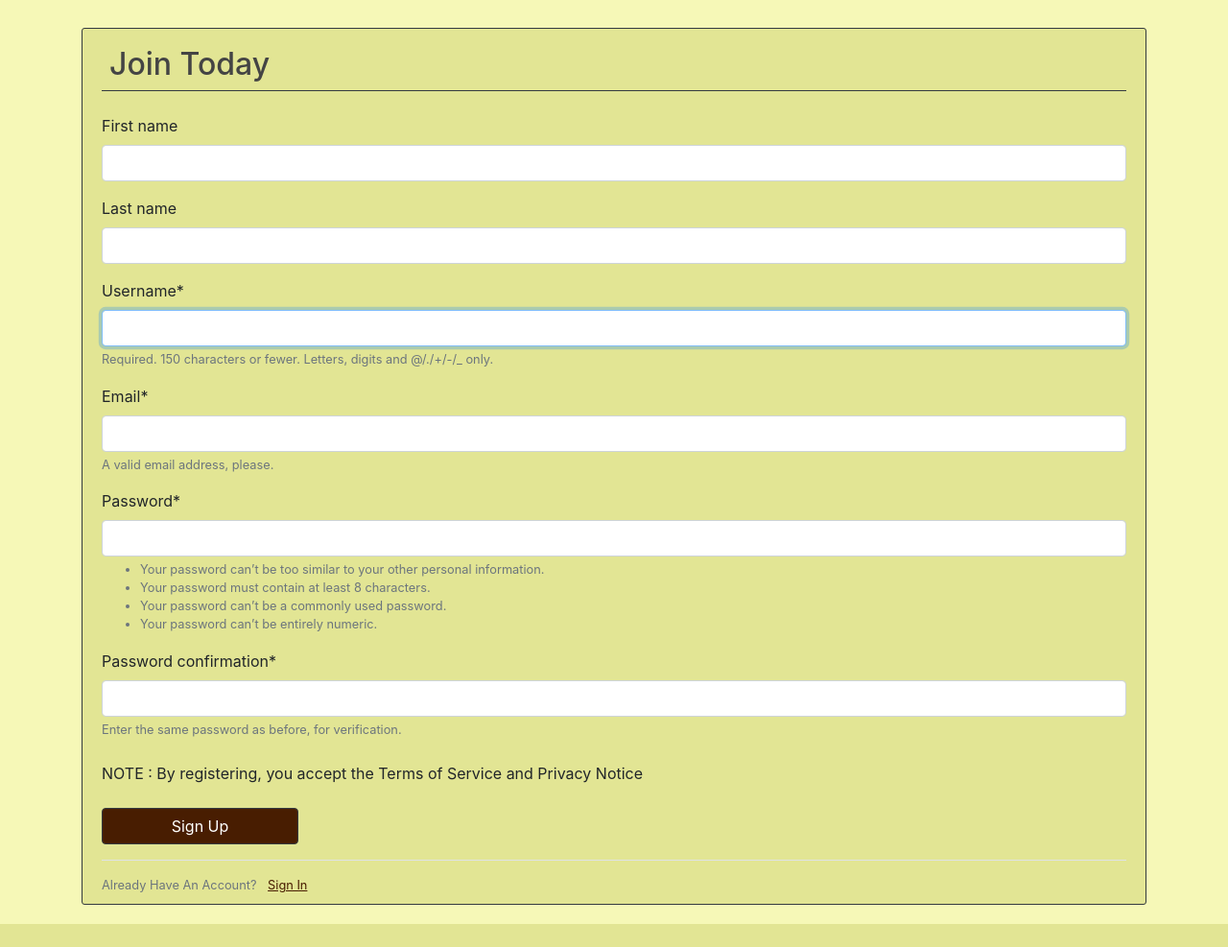
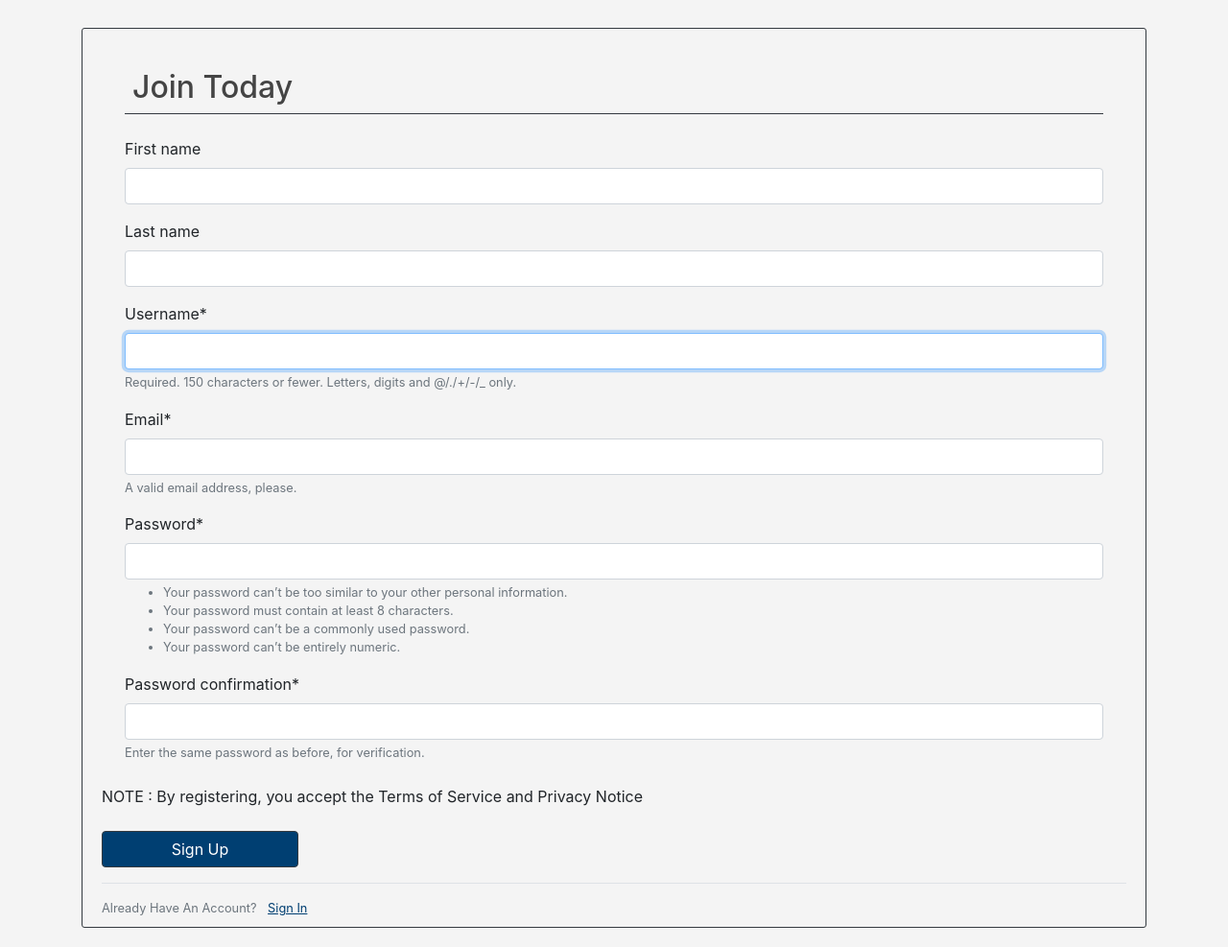
Before and after one commit to saurabhdeo7/Index_II_Document, a Django app: page /register in a window 1280 px wide. Shown: the part 56-1043 px from the top of the page at 96% size. Before the commit the page ends 1019 px from the top, so only its background shows below. Run offline with Django 4.2, Linux system fonts and the light colour scheme; some libraries are stand-ins or nearby versions.

Commit message:
ui Chaanges

```diff
--- a/main/templates/main/about.html
+++ b/main/templates/main/about.html
@@ -8,13 +8,13 @@
 			font-family: Arial, sans-serif;
 			margin: 0;
 			padding: 0;
-			background-color: #FFFDD0;
+			background-color: #F4F4F4;
 		}
 		.container1 {
 			max-width: 800px;
 			margin: 0 auto;
 			padding: 20px;
-			background-color: #FFFDD0;
+			background-color: #F4F4F4;
 			box-shadow: 0 2px 4px rgba(0, 0, 0, 0.2);
 		}
 		h1 {
@@ -43,7 +43,7 @@
 </head>
 <body>
 
-	<div class="container1">
+	<div class="container1" style = "margin-top:29px;">
 		<h1>About Fergusson College Pune</h1>
 		<p>Fergusson College Pune is one of the oldest and most prestigious colleges in India. It was founded in 1885 by Deccan Education Society, and is named after Sir James Fergusson, Governor of Bombay at the time. The college offers undergraduate and postgraduate courses in various fields such as arts, science, and commerce.</p>
 		<p>Over the years, Fergusson College has produced many notable alumni, including social reformer Gopal Krishna Gokhale, freedom fighter Bal Gangadhar Tilak, and scientist C.V. Raman. The college has also been associated with several social and political movements in India, and has a rich history of academic excellence.</p>
--- a/users/templates/users/register.html
+++ b/users/templates/users/register.html
@@ -2,15 +2,15 @@
 <head>
     <title>Register | FindIndexIIDocument</title>
 </head>
-<body style="background-color:#f6f8b7;">
+<body style="background-color:#F4F4F4;">
 <!-- django_project/users/templates/register.html -->
 {% extends "main/header.html" %}
 {% load crispy_forms_tags %}
 {% block content %}
-    <div class="content-section border border-dark mt-4"  style="background-color:#e2e594;">
+    <div class="content-section border border-dark mt-4"  style="background-color:#F4F4F4;">
         <form method="POST">
             {% csrf_token %}
-            <fieldset class="form-group mb-2">
+            <fieldset class="form-group mb-2" style="margin:24px">
                 <h2 class="border-bottom border-dark mb-4 p-2">Join Today </h2>
                 {{ form|crispy }}
             </fieldset>
@@ -18,12 +18,12 @@
             NOTE : By registering, you accept the Terms of Service and Privacy Notice
 
             <div class="form-group">
-                <button class="btn btn-default border-dark text-white mt-4" style="background-color:#481d01; width:205px;" type="submit">Sign Up</button>
+                <button class="btn btn-default border-dark text-white mt-4" style="background-color:#003F72; width:205px;" type="submit">Sign Up</button>
             </div>
         </form>
         <div class="border-top pt-3">
             <small class="text-muted">
-                Already Have An Account? <a class="ml-2" style="text-decoration:underline;color:#481d01;" href="/login">Sign In</a>
+                Already Have An Account? <a class="ml-2" style="text-decoration:underline;color:#003F72;" href="/login">Sign In</a>
             </small>
         </div>
     </div>
```
